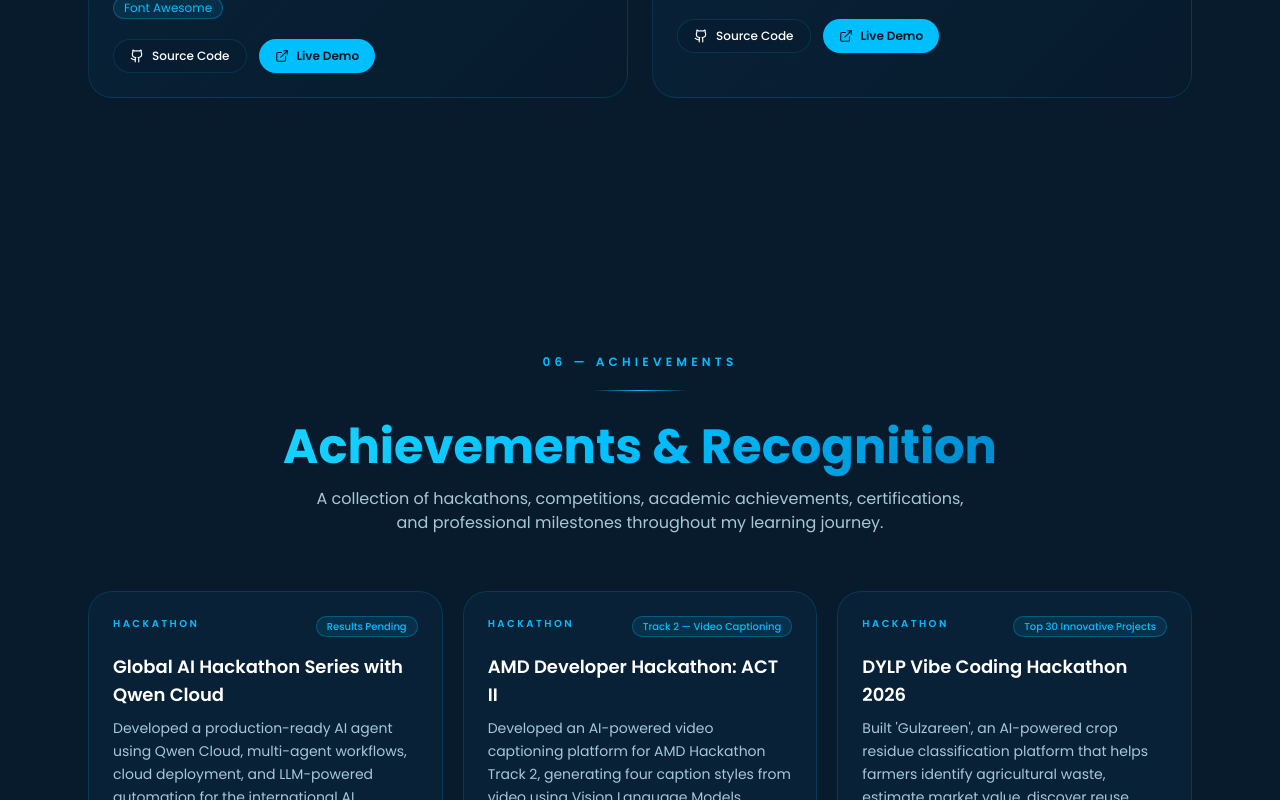
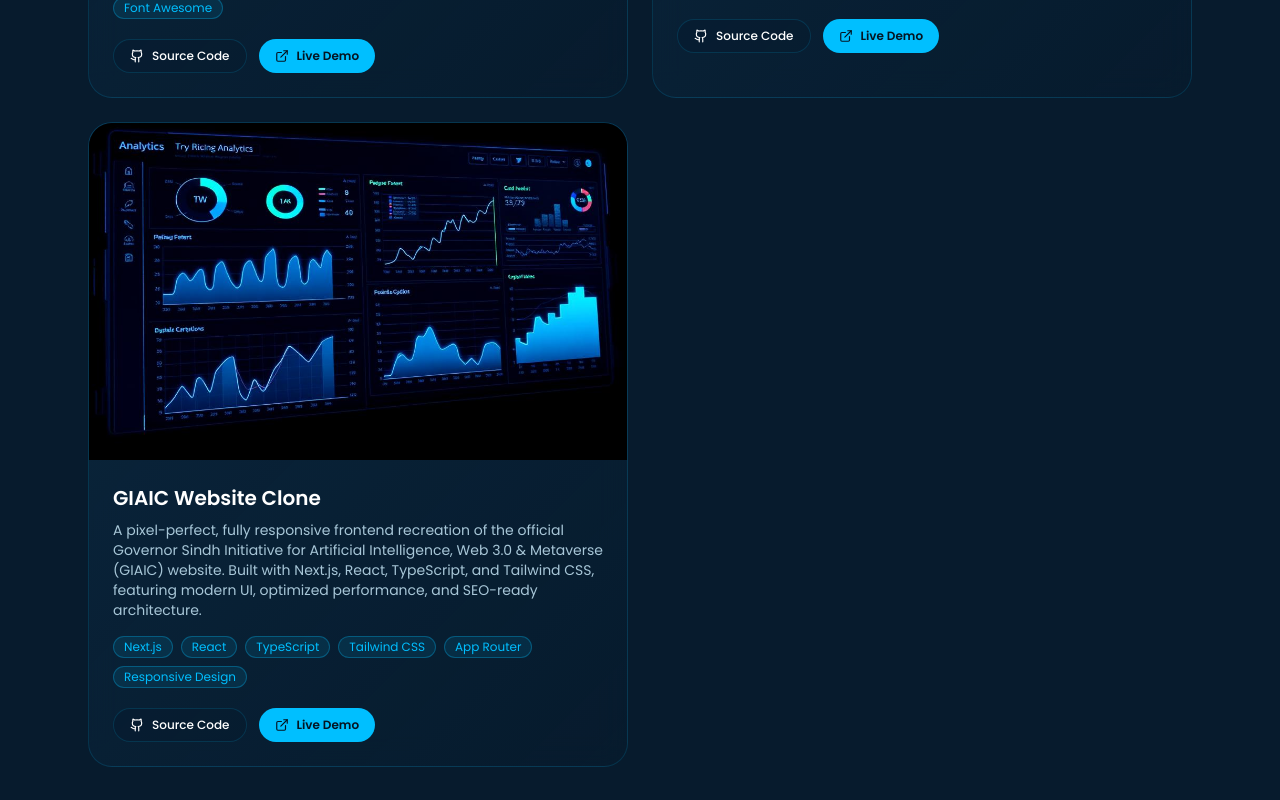
Before and after one commit to bilalwebs/Portfolio, a React (Vite) app in the folder frontend/: page / in a window 1280 px wide. Shown: the part 8260-9060 px from the top of the page. Built offline with nearby package versions, Linux system fonts and the light colour scheme; no server answers.

Commit message:
feat: add new project to portfolio

```diff
--- a/frontend/src/data/portfolio.ts
+++ b/frontend/src/data/portfolio.ts
@@ -7,6 +7,7 @@
 import project5 from "@/assets/project-5.jpeg";
 import project6 from "@/assets/project-6.PNG";
 import project7 from "@/assets/project-8.PNG";
+import project8 from "@/assets/project-9.PNG";
 import cert1 from "@/assets/cert-1.PNG";
 import cert2 from "@/assets/cert-2.jpg";
 import cert3 from "@/assets/cert-3.jpg";
@@ -228,6 +229,22 @@
   github: "https://github.com/bilalwebs/Cara-Ecommerce",
   demo: "https://cara-store-by-bilal.vercel.app/",
 },
+{
+  title: "GIAIC Website Clone",
+  description:
+    "A pixel-perfect, fully responsive frontend recreation of the official Governor Sindh Initiative for Artificial Intelligence, Web 3.0 & Metaverse (GIAIC) website. Built with Next.js, React, TypeScript, and Tailwind CSS, featuring modern UI, optimized performance, and SEO-ready architecture.",
+  image: project4,
+  tech: [
+    "Next.js",
+    "React",
+    "TypeScript",
+    "Tailwind CSS",
+    "App Router",
+    "Responsive Design"
+  ],
+  github: "https://github.com/bilalwebs/giaic-website-clone",
+  demo: "https://bilal-giaic.vercel.app/",
+},
 
 ];
 export const certificates = [
```
Also changed, not shown: frontend/src/assets/project-9.PNG (added).
